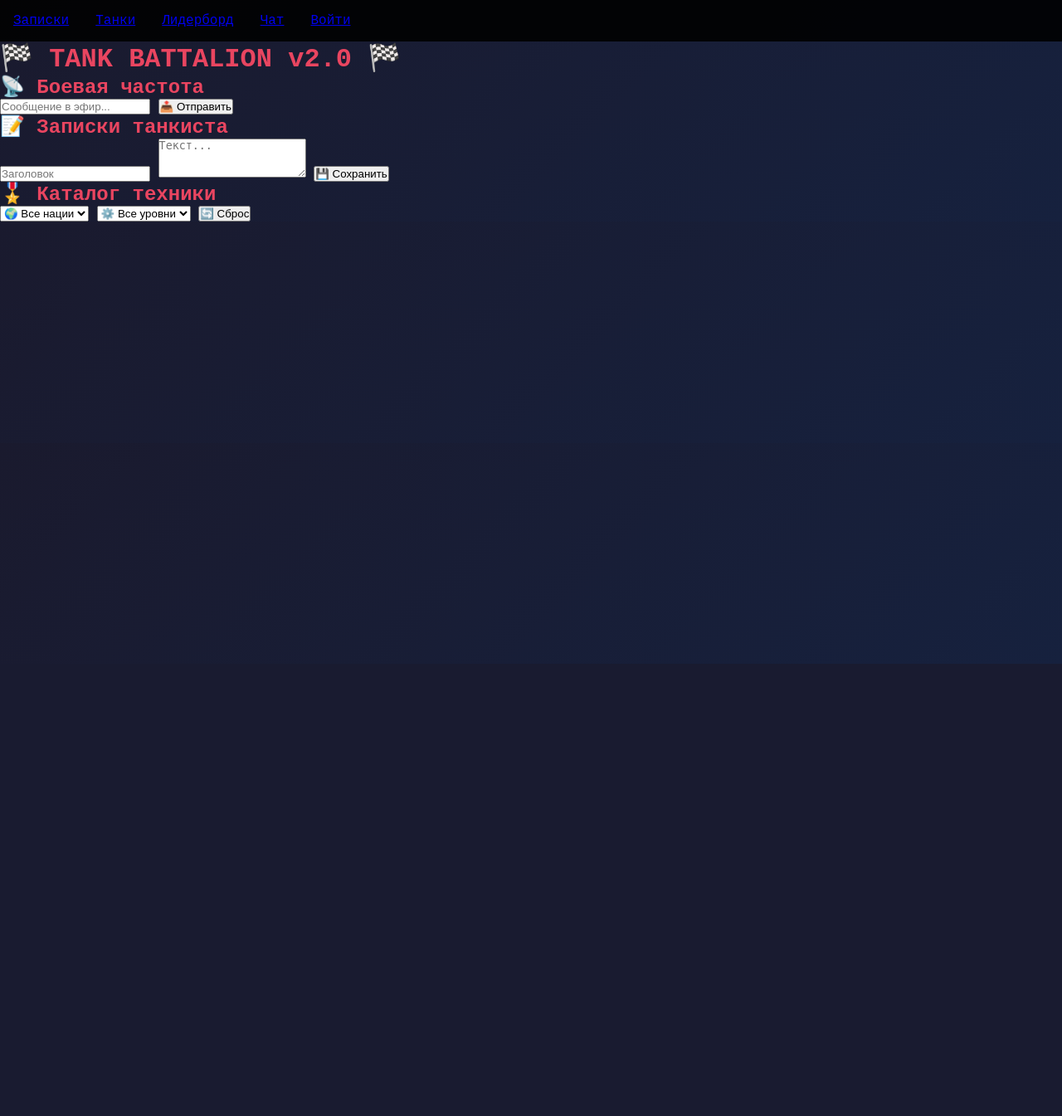
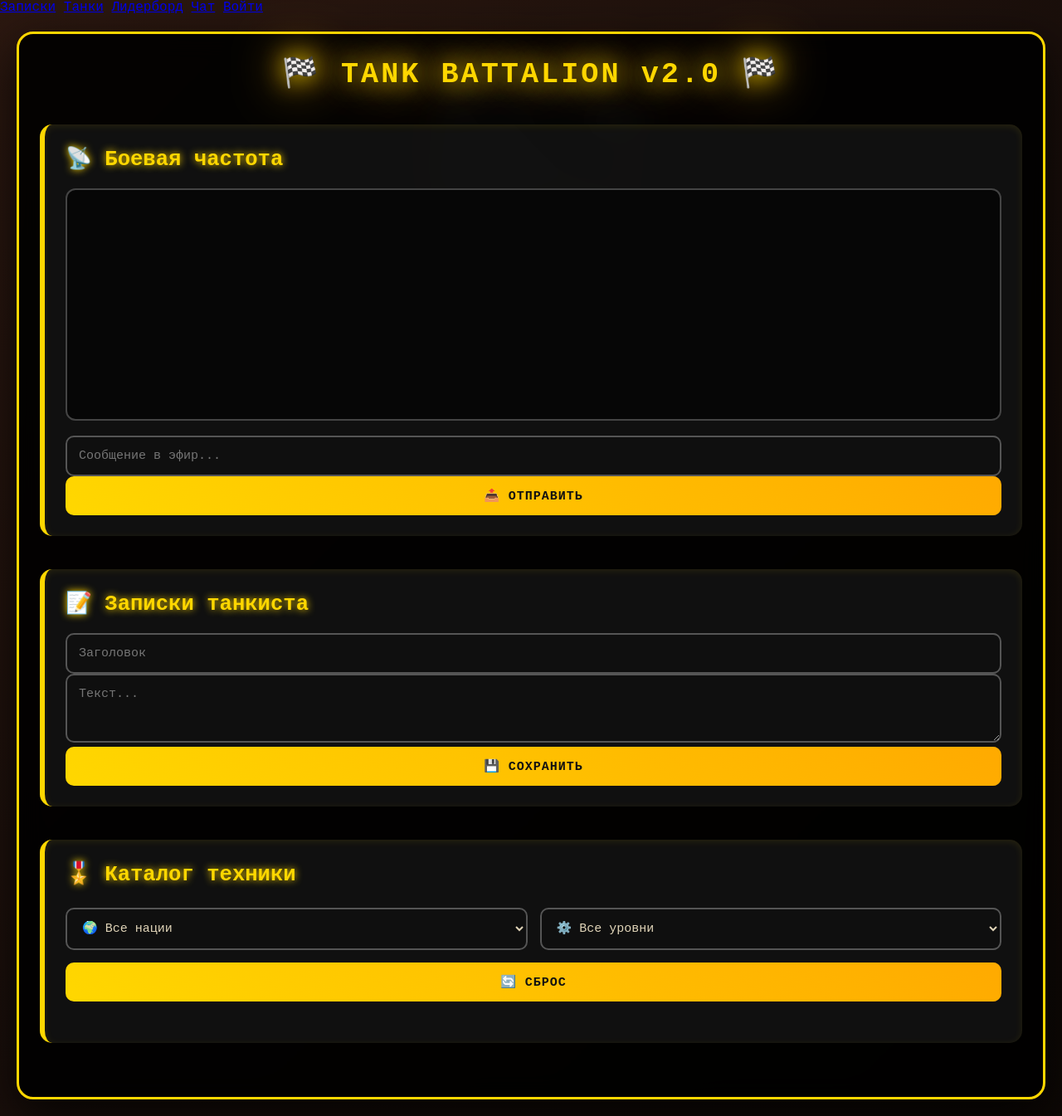
Before and after one commit to lCatapl/-3AnUCKU_TAHKUCTA, a Flask app: template templates/index.html in a window 1280 px wide. Shown: the whole page at 83% size. Before the commit the page ends 800 px from the top, so only its background shows below. Run offline with Flask 3, Linux system fonts and the light colour scheme; the template is opened without the code that fills it, so the values that code supplies are empty.

Commit message:
Update style.css

```diff
--- a/static/style.css
+++ b/static/style.css
@@ -1,17 +1,236 @@
-/* Тёмная тема танкиста */
 * { margin: 0; padding: 0; box-sizing: border-box; }
 body {
-    background: linear-gradient(135deg, #1a1a2e, #16213e);
-    color: #e94560;
     font-family: 'Courier New', monospace;
+    background: linear-gradient(135deg, #2c1810 0%, #1a0f0b 50%, #0d0805 100%);
+    color: #e0d4b8;
+    overflow-x: hidden;
+    min-height: 100vh;
+    cursor: crosshair;
 }
 
-nav {
-    background: rgba(0,0,0,0.9);
-    padding: 1rem;
-    display: flex;
-    gap: 2rem;
+.tank-container {
+    position: fixed;
+    top: 15vh;
+    left: 50%;
+    transform: translateX(-50%);
+    z-index: 10;
+    transition: transform 0.5s ease;
+}
+.tank {
+    width: 220px;
+    height: 130px;
+    background: linear-gradient(45deg, #4a4a4a, #2a2a2a, #1a1a1a);
+    border-radius: 15px;
+    position: relative;
+    box-shadow: 0 15px 40px rgba(255,215,0,0.4), inset 0 5px 10px rgba(255,255,255,0.1);
+    animation: tankFloat 4s ease-in-out infinite;
+}
+.tank::before {
+    content: '';
+    position: absolute;
+    top: 25px;
+    right: -35px;
+    width: 70px;
+    height: 22px;
+    background: linear-gradient(90deg, #666, #444);
+    border-radius: 12px;
+    transform-origin: left center;
+    transition: transform 0.2s ease;
+    box-shadow: 0 3px 10px rgba(0,0,0,0.5);
+}
+.tank::after {
+    content: '💥';
+    position: absolute;
+    top: -15px;
+    right: -50px;
+    font-size: 35px;
+    opacity: 0;
+    transition: all 0.3s ease;
+}
+@keyframes tankFloat {
+    0%, 100% { transform: translateY(0px) rotate(-1deg); }
+    50% { transform: translateY(-15px) rotate(1deg); }
 }
 
-.chat-message.admin { color: #ffd700; font-weight: bold; }
-.chat-message.moderator { color: #00ff88; }
+.hud {
+    position: relative;
+    z-index: 20;
+    background: rgba(0,0,0,0.9);
+    border: 3px solid #ffd700;
+    border-radius: 20px;
+    margin: 20px;
+    padding: 25px;
+    backdrop-filter: blur(15px);
+    box-shadow: 0 20px 60px rgba(0,0,0,0.8);
+}
+.hud h1 {
+    color: #ffd700;
+    text-align: center;
+    text-shadow: 0 0 30px #ffd700, 0 0 60px #ffaa00;
+    margin-bottom: 30px;
+    font-size: 2.2em;
+    letter-spacing: 3px;
+}
+
+.section {
+    margin: 40px 0;
+    padding: 25px;
+    background: rgba(20,20,20,0.8);
+    border-radius: 15px;
+    border-left: 6px solid #ffd700;
+    box-shadow: inset 0 2px 10px rgba(255,215,0,0.1);
+}
+.section h2 {
+    color: #ffd700;
+    margin-bottom: 20px;
+    font-size: 1.6em;
+    text-shadow: 0 0 10px #ffd700;
+}
+
+#chat-container {
+    height: 280px;
+    overflow-y: auto;
+    border: 2px solid #444;
+    border-radius: 12px;
+    padding: 18px;
+    background: rgba(0,0,0,0.6);
+    margin-bottom: 18px;
+    scrollbar-width: thin;
+}
+.chat-message {
+    margin: 8px 0;
+    padding: 12px;
+    background: rgba(255,215,0,0.12);
+    border-radius: 8px;
+    border-left: 4px solid #ffd700;
+}
+
+.note {
+    background: rgba(0,120,0,0.25);
+    padding: 18px;
+    margin: 12px 0;
+    border-radius: 12px;
+    border-left: 5px solid #00ff88;
+    box-shadow: 0 5px 15px rgba(0,255,136,0.2);
+}
+
+.tank-grid {
+    display: grid;
+    grid-template-columns: repeat(auto-fill, minmax(220px, 1fr));
+    gap: 18px;
+    margin-top: 25px;
+}
+.tank-card {
+    background: linear-gradient(145deg, #3a3a3a, #222);
+    border: 2px solid #ffd700;
+    border-radius: 12px;
+    padding: 20px;
+    text-align: center;
+    cursor: pointer;
+    transition: all 0.4s ease;
+    position: relative;
+    overflow: hidden;
+}
+.tank-card::before {
+    content: '';
+    position: absolute;
+    top: 0;
+    left: -100%;
+    width: 100%;
+    height: 100%;
+    background: linear-gradient(90deg, transparent, rgba(255,215,0,0.2), transparent);
+    transition: left 0.5s;
+}
+.tank-card:hover::before {
+    left: 100%;
+}
+.tank-card:hover {
+    transform: translateY(-12px) scale(1.02);
+    box-shadow: 0 20px 50px rgba(255,215,0,0.5);
+    border-color: #ffaa00;
+}
+
+.form-row {
+    display: flex;
+    gap: 12px;
+    margin-bottom: 12px;
+}
+.form-row input[type="submit"] {
+    flex: 0 0 auto;
+    width: auto;
+    padding: 12px 24px;
+}
+
+input, textarea, select, button {
+    width: 100%;
+    padding: 14px;
+    border: 2px solid #555;
+    border-radius: 10px;
+    background: rgba(15,15,15,0.9);
+    color: #e0d4b8;
+    font-family: inherit;
+    font-size: 15px;
+    transition: all 0.3s ease;
+}
+input:focus, textarea:focus, select:focus {
+    outline: none;
+    border-color: #ffd700;
+    box-shadow: 0 0 15px rgba(255,215,0,0.5);
+}
+button, input[type="submit"] {
+    background: linear-gradient(45deg, #ffd700, #ffaa00);
+    border: none;
+    color: #111;
+    font-weight: bold;
+    cursor: pointer;
+    text-transform: uppercase;
+    letter-spacing: 1px;
+}
+button:hover, input[type="submit"]:hover {
+    transform: scale(1.05);
+    box-shadow: 0 8px 25px rgba(255,215,0,0.6);
+}
+
+.filters {
+    display: flex;
+    gap: 15px;
+    margin: 25px 0;
+    flex-wrap: wrap;
+}
+.filters select {
+    flex: 1;
+    min-width: 140px;
+}
+
+.explosion {
+    position: fixed;
+    pointer-events: none;
+    font-size: 45px;
+    z-index: 100;
+    animation: explode 0.7s ease-out forwards;
+}
+@keyframes explode {
+    0% { transform: scale(0) rotate(0deg); opacity: 1; }
+    50% { transform: scale(1.2) rotate(180deg); opacity: 1; }
+    100% { transform: scale(3) rotate(360deg); opacity: 0; }
+}
+
+.smoke {
+    position: fixed;
+    width: 12px;
+    height: 12px;
+    background: radial-gradient(circle, rgba(100,100,100,0.8), transparent);
+    border-radius: 50%;
+    pointer-events: none;
+    z-index: 5;
+    animation: smokeRise 2.5s ease-out forwards;
+}
+@keyframes smokeRise {
+    0% { transform: translateY(0) scale(1); opacity: 1; }
+    100% { transform: translateY(-120px) scale(2.5); opacity: 0; }
+}
+
+/* Скроллбар */
+::-webkit-scrollbar { width: 8px; }
+::-webkit-scrollbar-track { background: rgba(0,0,0,0.3); }
+::-webkit-scrollbar-thumb { background: #ffd700; border-radius: 4px; }
```
